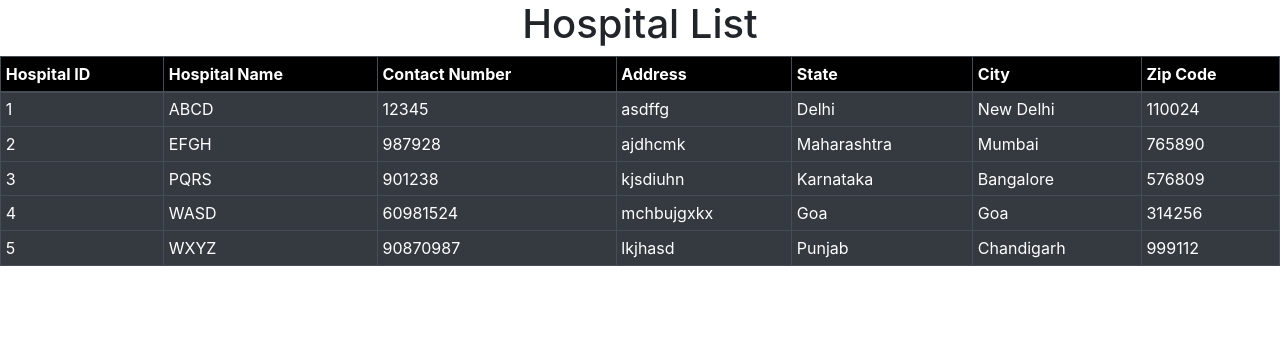
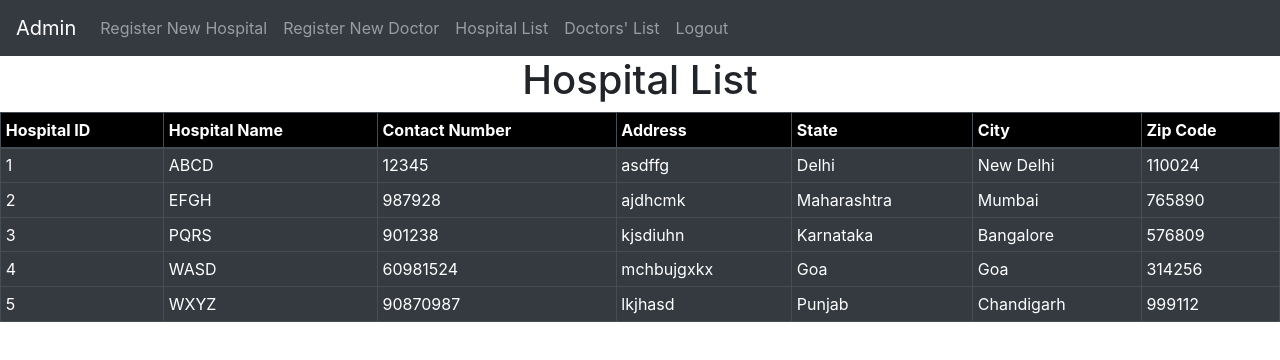
Before and after one commit to ramrodwal/Consent_Management_System, a React (Create React App) app in the folder Hospital/hospital-frontend/: page /HospitalList in a window 1280 px wide. Shown: the top 360 px of the page. Built offline with nearby package versions, Linux system fonts and the light colour scheme; a web font is replaced by a local one.

Commit message:
Navbar addition Admin-frontend

```diff
--- a/Hospital/hospital-frontend/src/DoctorList.js
+++ b/Hospital/hospital-frontend/src/DoctorList.js
@@ -1,12 +1,34 @@
 import React from 'react';
 import "./HospitalComponents/HospitalStyle.css"
 import Table from 'react-bootstrap/Table'
+import Nav from 'react-bootstrap/Nav';
+import Navbar from 'react-bootstrap/Navbar';
 
 
 function DoctorList(){
 
     return(
        <>
+
+<Navbar collapseOnSelect expand="lg" bg="dark" variant="dark">
+
+      <Navbar.Brand href="/AdminPostLogin">Admin</Navbar.Brand>
+      <Navbar.Toggle aria-controls="responsive-navbar-nav" />
+      <Navbar.Collapse id="responsive-navbar-nav">
+        <Nav className="me-auto">
+          <Nav.Link href="/RegisterNewHospital">Register New Hospital</Nav.Link>
+          <Nav.Link href="/RegisterNewDoctor">Register New Doctor</Nav.Link>
+          <Nav.Link href="/HospitalList">Hospital List</Nav.Link>
+          <Nav.Link href="/DoctorList">Doctors' List</Nav.Link>
+
+        </Nav>
+        <Nav>
+          <Nav.Link href="/HospitalHome">Logout</Nav.Link>
+
+        </Nav>
+      </Navbar.Collapse>
+
+  </Navbar>
             <center><h1>Doctors' List</h1></center>
 
             <Table stripped bordered hover variant="dark" size="sm">
--- a/Hospital/hospital-frontend/src/HospitalList.js
+++ b/Hospital/hospital-frontend/src/HospitalList.js
@@ -1,20 +1,39 @@
 import React from 'react';
-import Container from 'react-bootstrap/esm/Container';
-import Button from 'react-bootstrap/Button';
-import ButtonGroup from 'react-bootstrap/ButtonGroup';
-import ButtonToolbar from 'react-bootstrap/ButtonToolbar';
-import Form from 'react-bootstrap/Form';
-import InputGroup from 'react-bootstrap/InputGroup';
 import "./HospitalComponents/HospitalStyle.css"
-import Card from 'react-bootstrap/Card';
-import CardGroup from 'react-bootstrap/CardGroup';
 import Table from 'react-bootstrap/Table'
+
+import Nav from 'react-bootstrap/Nav';
+import Navbar from 'react-bootstrap/Navbar';
+
 
 
 function HospitalList(){
 
     return(
         <>
+
+
+<Navbar collapseOnSelect expand="lg" bg="dark" variant="dark">
+
+        <Navbar.Brand href="/AdminPostLogin">Admin</Navbar.Brand>
+        <Navbar.Toggle aria-controls="responsive-navbar-nav" />
+        <Navbar.Collapse id="responsive-navbar-nav">
+          <Nav className="me-auto">
+            <Nav.Link href="/RegisterNewHospital">Register New Hospital</Nav.Link>
+            <Nav.Link href="/RegisterNewDoctor">Register New Doctor</Nav.Link>
+            <Nav.Link href="/HospitalList">Hospital List</Nav.Link>
+            <Nav.Link href="/DoctorList">Doctors' List</Nav.Link>
+
+          </Nav>
+          <Nav>
+            <Nav.Link href="/HospitalHome">Logout</Nav.Link>
+
+          </Nav>
+        </Navbar.Collapse>
+
+    </Navbar>
+
+
             <center><h1>Hospital List</h1></center>
 
             <Table stripped bordered hover variant="dark" size="sm">
--- a/Hospital/hospital-frontend/src/RegisterNewDoctor.js
+++ b/Hospital/hospital-frontend/src/RegisterNewDoctor.js
@@ -5,6 +5,8 @@ import Button from 'react-bootstrap/Button';
 import Form from 'react-bootstrap/Form';
 import Row from 'react-bootstrap/Row';
 import "./HospitalComponents/HospitalStyle.css"
+import Nav from 'react-bootstrap/Nav';
+import Navbar from 'react-bootstrap/Navbar';
 
 import { useState } from 'react';
 import axios from "axios";
@@ -40,7 +42,27 @@ function RegisterNewDoctor(){
 
   // const handleChange = (otp) => this.setState({ otp });
 return(
+    <>
 
+<Navbar collapseOnSelect expand="lg" bg="dark" variant="dark">
+
+      <Navbar.Brand href="/AdminPostLogin">Admin</Navbar.Brand>
+      <Navbar.Toggle aria-controls="responsive-navbar-nav" />
+      <Navbar.Collapse id="responsive-navbar-nav">
+        <Nav className="me-auto">
+          <Nav.Link href="/RegisterNewHospital">Register New Hospital</Nav.Link>
+          <Nav.Link href="/RegisterNewDoctor">Register New Doctor</Nav.Link>
+          <Nav.Link href="/HospitalList">Hospital List</Nav.Link>
+          <Nav.Link href="/DoctorList">Doctors' List</Nav.Link>
+
+        </Nav>
+        <Nav>
+          <Nav.Link href="/HospitalHome">Logout</Nav.Link>
+
+        </Nav>
+      </Navbar.Collapse>
+
+  </Navbar>
 <Container>
 
     <Container className='topCentre'>
@@ -137,9 +159,17 @@ return(
 
 
 
+      <Form.Group className="mb-3" controlId="formBasicText">
+  <Form.Label>Qualification</Form.Label>
+  <Form.Control type="text" placeholder="Qualification" value={aadhar}  onChange={(event) => setAadhar(event.target.value)}/>
+  </Form.Group>
   <Form.Group className="mb-3" controlId="formBasicText">
   <Form.Label>Aadhar Number</Form.Label>
   <Form.Control type="text" placeholder="Enter Aadhar Card Number" value={aadhar}  onChange={(event) => setAadhar(event.target.value)}/>
+  </Form.Group>
+  <Form.Group className="mb-3" controlId="formBasicText">
+  <Form.Label>Hospital Id</Form.Label>
+  <Form.Control type="text" placeholder="Hospital Id" value={aadhar}  onChange={(event) => setAadhar(event.target.value)}/>
   </Form.Group>
   <Form.Group className="mb-3" controlId="formBasicPassword">
   <Form.Label>Password</Form.Label>
@@ -155,6 +185,7 @@ return(
 </Form>
 
 </Container>
+</>
 );
 
 }
--- a/Hospital/hospital-frontend/src/RegisterNewHospital.js
+++ b/Hospital/hospital-frontend/src/RegisterNewHospital.js
@@ -4,6 +4,8 @@ import Card from "react-bootstrap/Card";
 import Button from 'react-bootstrap/Button';
 import Form from 'react-bootstrap/Form';
 import "./HospitalComponents/HospitalStyle.css"
+import Nav from 'react-bootstrap/Nav';
+import Navbar from 'react-bootstrap/Navbar';
 
 import { useState } from 'react';
 import axios from "axios";
@@ -36,7 +38,26 @@ function RegisterNewHospital(){
   }
 
     return(
+        <>
+        <Navbar collapseOnSelect expand="lg" bg="dark" variant="dark">
 
+      <Navbar.Brand href="/AdminPostLogin">Admin</Navbar.Brand>
+      <Navbar.Toggle aria-controls="responsive-navbar-nav" />
+      <Navbar.Collapse id="responsive-navbar-nav">
+        <Nav className="me-auto">
+          <Nav.Link href="/RegisterNewHospital">Register New Hospital</Nav.Link>
+          <Nav.Link href="/RegisterNewDoctor">Register New Doctor</Nav.Link>
+          <Nav.Link href="/HospitalList">Hospital List</Nav.Link>
+          <Nav.Link href="/DoctorList">Doctors' List</Nav.Link>
+
+        </Nav>
+        <Nav>
+          <Nav.Link href="/HospitalHome">Logout</Nav.Link>
+
+        </Nav>
+      </Navbar.Collapse>
+
+  </Navbar>
 
         <Container>
                 <h1>Register New Hospital:</h1>
@@ -84,6 +105,7 @@ function RegisterNewHospital(){
 </Form>
 
 </Container>
+</>
 
     )
 }
```
